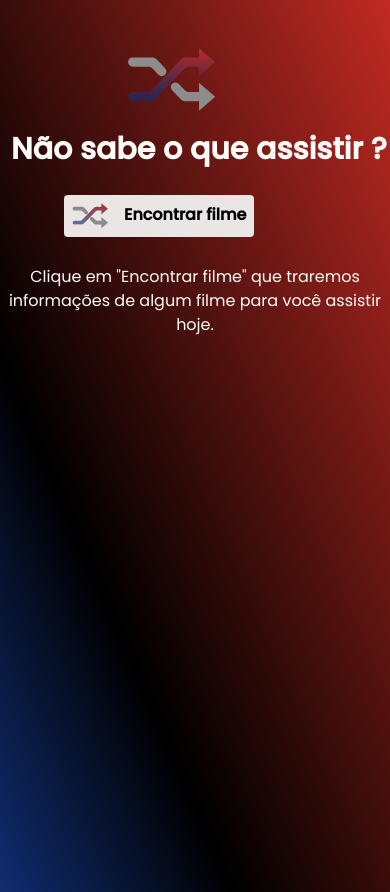
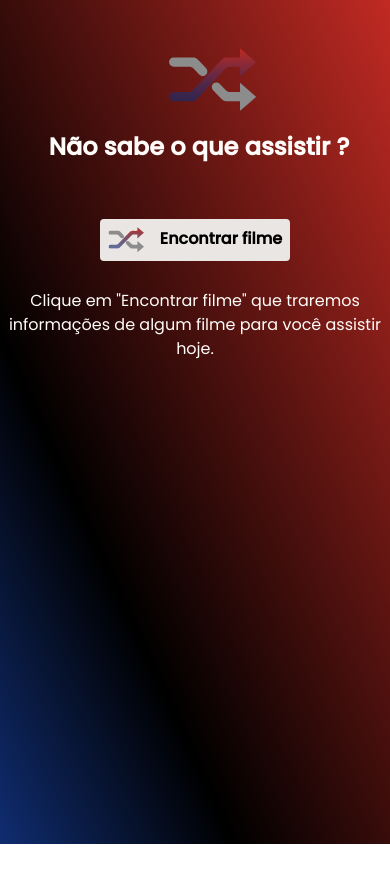
Before and after one commit to rdGxd/rdG_Flix, a React (Vite) app: page / in a window 390 px wide. After the commit the page ends 844 px from the top, so only its background shows below. Built offline with nearby package versions, Linux system fonts and the light colour scheme.

Commit message:
Falta arrumar o gradient

```diff
--- a/index.html
+++ b/index.html
@@ -12,7 +12,7 @@
     />
     <title>rdGFlix</title>
   </head>
-  <body class="font-poppins bg-gradient-to-tr from-[#102d71] from-0% via-black via-30% to-[#c12a23] 100% w-screen h-screen text-title">
+  <body class="font-poppins bg-gradient-to-tr from-[#102d71] from-0% via-black via-30% to-[#c12a23] 100% w-full h-screen text-title">
     <div id="root"></div>
     <script type="module" src="/src/main.tsx"></script>
   </body>
--- a/src/components/Button/index.tsx
+++ b/src/components/Button/index.tsx
@@ -16,7 +16,7 @@ export const Button = ({ setData }: ButtonProps) => {
     <button
       type="button"
       onClick={handleGetMovie}
-      className="my-7 ml-16 flex rounded bg-bgButton p-2 font-bold text-black"
+      className="3xl:ml-[850px] my-7 flex rounded bg-bgButton p-2 font-bold text-black  sm:ml-56 md:ml-72 lg:ml-[430px] xl:ml-[550px] 2xl:ml-[675px]"
     >
       <img src={btnImg} alt="" className="mr-4 " />
       Encontrar filme
--- a/src/components/Content/index.tsx
+++ b/src/components/Content/index.tsx
@@ -1,8 +1,9 @@
 import { useState } from "react";
+import PostError from "../../assets/PosterError.svg";
 import { IMG_URL } from "../../config";
 import { DataType } from "../../types/Data";
 import { Button } from "../Button";
-import { PageError } from "../Error";
+import { Header } from "../Header";
 import { ImageMovie } from "../ImageMovie";
 import { OverviewMovie } from "../Overview";
 import { Paragraph } from "../Paragraph";
@@ -12,7 +13,8 @@ export const Content = () => {
   const [data, setData] = useState<DataType>();
 
   return (
-    <>
+    <div className="flex flex-wrap justify-center sm:block">
+      <Header />
       {data?.id && (
         <>
           <ImageMovie alt={data.title} src={`${IMG_URL}${data.poster_path}`} />
@@ -21,9 +23,18 @@ export const Content = () => {
         </>
       )}
 
-      {data?.status_code && <PageError />}
+      {/* Se Tiver ERROR */}
+      {data?.status_code && (
+        <>
+          <div className="flex justify-center sm:mr-16 md:mr-32 lg:mr-64 xl:mr-[400px] 2xl:mr-[500px] 3xl:mr-[700px]">
+            <ImageMovie src={PostError} alt="error" />
+          </div>
+          <TitleMovie title="Ops, hoje não é dia de assistir filme. Bora codar! 🚀" />
+        </>
+      )}
+
       <Button setData={setData} />
       <Paragraph />
-    </>
+    </div>
   );
 };
--- a/src/components/Error/index.tsx
+++ /dev/null
@@ -1,14 +0,0 @@
-import PostError from "../../assets/PosterError.svg";
-import { ImageMovie } from "../ImageMovie";
-import { TitleMovie } from "../TitleMovie";
-
-export const PageError = () => {
-  return (
-    <>
-      <div className="flex justify-center">
-        <ImageMovie src={PostError} alt="error" />
-      </div>
-      <TitleMovie title="Ops, hoje não é dia de assistir filme. Bora codar! 🚀" />
-    </>
-  );
-};
--- a/src/components/Header/index.tsx
+++ b/src/components/Header/index.tsx
@@ -3,8 +3,12 @@ import logo from "../../assets/logo.svg";
 export const Header = () => {
   return (
     <div className="">
-      <img src={logo} alt="" className="mb-5 ml-32 mt-12" />
-      <h1 className="mb-7 ml-2 text-center text-3xl font-bold">
+      <img
+        src={logo}
+        alt=""
+        className="3xl:ml-[900px] mb-5 ml-32 mt-12 sm:ml-72 md:ml-[350px] lg:ml-[470px] xl:ml-[600px] 2xl:ml-[730px]"
+      />
+      <h1 className="mb-7 ml-2 text-center text-3xl font-bold GalaxyS8:text-2xl">
         Não sabe o que assistir ?
       </h1>
     </div>
--- a/src/components/ImageMovie/index.tsx
+++ b/src/components/ImageMovie/index.tsx
@@ -4,5 +4,11 @@ type ImageMovieProps = {
 };
 
 export const ImageMovie = ({ alt, src }: ImageMovieProps) => {
-  return <img src={src} alt={alt} className="p-2" />;
+  return (
+    <img
+      src={src}
+      alt={alt}
+      className="3xl:ml-[700px] p-2 sm:ml-16 md:ml-32 lg:ml-64 xl:ml-[400px] 2xl:ml-[500px]"
+    />
+  );
 };
--- a/src/components/Overview/index.tsx
+++ b/src/components/Overview/index.tsx
@@ -3,5 +3,5 @@ type OverviewProps = {
 };
 
 export const OverviewMovie = ({ overview }: OverviewProps) => {
-  return <p className="p-2 text-center">{overview}</p>;
+  return <p className="xp-2 text-center 2xl:w-full ">{overview}</p>;
 };
--- a/src/main.tsx
+++ b/src/main.tsx
@@ -1,12 +1,10 @@
 import React from "react";
 import ReactDOM from "react-dom/client";
 import App from "./App.tsx";
-import { Header } from "./components/Header/index.tsx";
 import "./index.css";
 
 ReactDOM.createRoot(document.getElementById("root")!).render(
   <React.StrictMode>
-    <Header />
     <App />
   </React.StrictMode>,
 );
--- a/tailwind.config.js
+++ b/tailwind.config.js
@@ -11,6 +11,14 @@ export default {
         subtitle: "#b3b3b3",
         bgButton: "#e9e6e3",
       },
+      screens: {
+        GalaxyS8: "360px",
+        iPhoneSE: "375px",
+        iPhone12: "390px",
+        Pixel7: "412px",
+        iPhoneXR: "414px",
+        "3xl": "1920px",
+      },
     },
   },
   plugins: [],
```
Also changed, not shown: .prettierrc.cjs (deleted), 1 other file (tests, documents, lock files or other folders).
